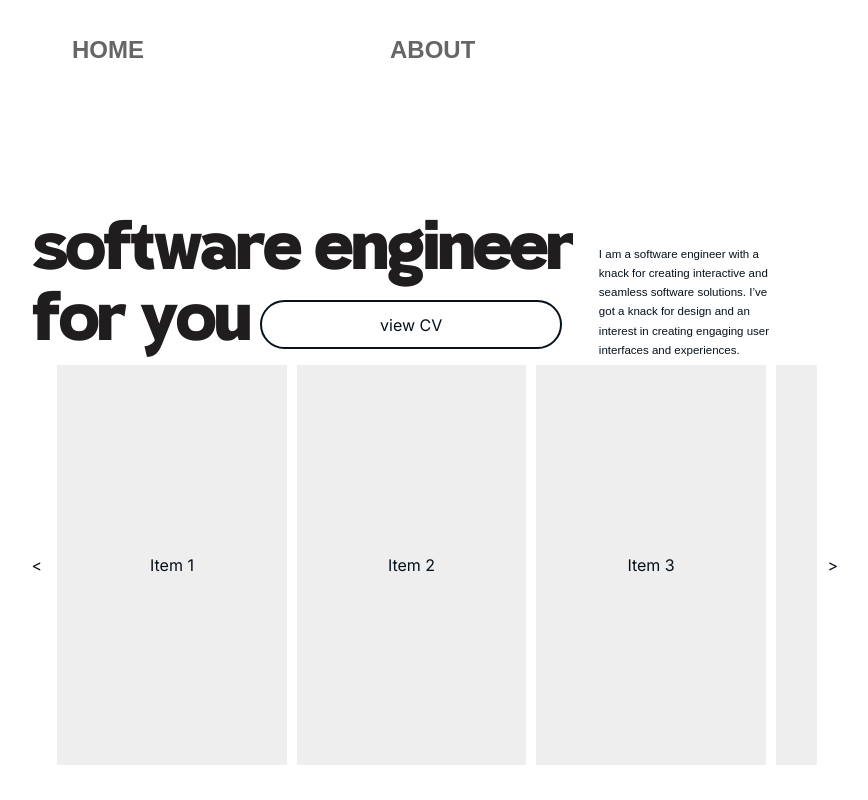
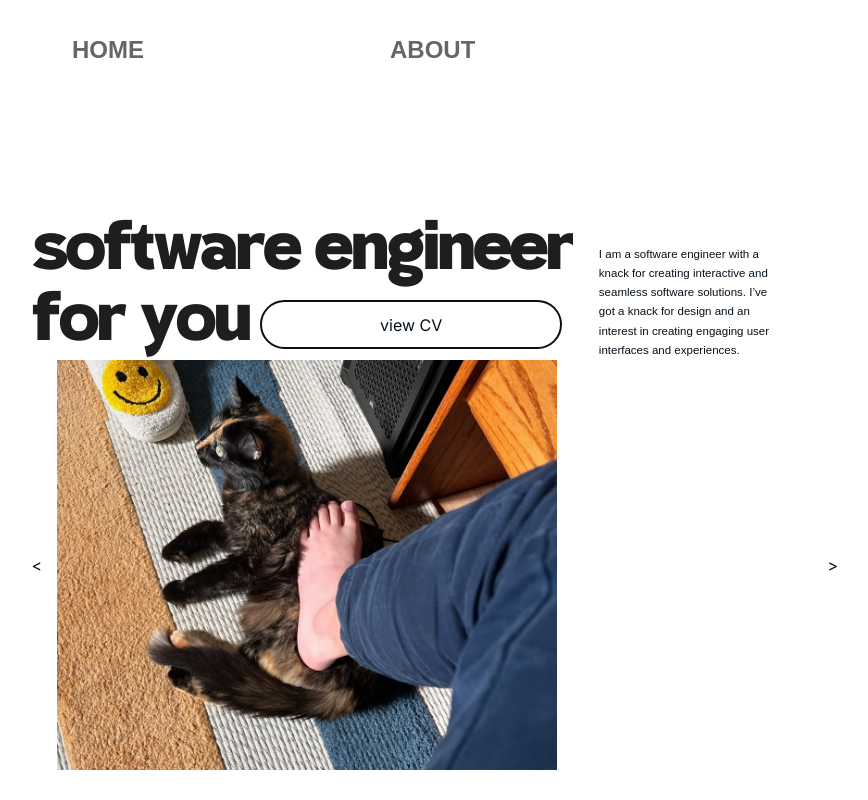
Before and after one commit to senjieh/personal-portfolio-site, a Next.js app: page /about in a window 1280 px wide. Shown: the whole page, without its empty margins (186-1054 px from the left). Built offline with nearby package versions, Linux system fonts and the light colour scheme.

Commit message:
Added: Config File Added config file for easy web content adjustment

```diff
--- a/app/about/page.js
+++ b/app/about/page.js
@@ -1,47 +1,12 @@
 "use client"
 
 import { useState, useEffect } from "react";
+import aboutData from "../config/aboutData";
 import Image from "next/image";
 import Nav from "../components/nav"
 import Carousel from "../components/carousel";
 
-/* Purpose of this is to wait for all images to load before starting the
-animation. */
-function useImageLoader() {
-  const [isLoaded, setIsLoaded] = useState(false);
-
-  useEffect(() => {
-    const images = document.images;
-    const totalImages = images.length;
-    let loadedImages = 0;
-
-    const imageLoaded = () => {
-      loadedImages += 1;
-      if (loadedImages === totalImages) {
-        setIsLoaded(true);
-      }
-    };
-
-    for (let i = 0; i < totalImages; i++) {
-      if (images[i].complete) {
-        imageLoaded();
-      } else {
-        images[i].addEventListener("load", imageLoaded);
-        images[i].addEventListener("error", imageLoaded);
-      }
-    }
-
-    if (totalImages === 0 || loadedImages === totalImages) {
-      setIsLoaded(true);
-    }
-  }, []);
-
-  return isLoaded;
-}
-
-
-export default function Home() {
-  const isLoaded = useImageLoader();
+export default function About() {
 
   return (
     <main className="flex flex-col items-center">
@@ -64,7 +29,7 @@ export default function Home() {
 
         </div>
         <div className="projects-container">
-          <Carousel/>
+          <Carousel carouselData={aboutData}/>
         </div>
       </div>
     </main>
--- a/app/components/carousel.js
+++ b/app/components/carousel.js
@@ -1,6 +1,21 @@
+import { Caramel } from "next/font/google";
 import React, { useRef, useState } from "react";
+import Image from 'next/image';
 
-const Carousel = () => {
+
+/**
+ *
+ * @param {List} carouselData - A list of objects that contains data about each item within carousel:
+ * -- {string} name: Name of project that will be displayed onhover over carousel item
+ * -- {string} imageLink: Link to image
+ * -- {list} projectDescription: An object representing project description to be mapped into pop up modal
+ * -- -- {string} type: Link to image to be displayed
+ * -- -- {string} details: details of type: text, link to image
+ * @returns
+ */
+
+
+const Carousel = ({carouselData}) => {
   const scrollRef = useRef(null);
   const [isDragging, setIsDragging] = useState(false);
   const [startX, setStartX] = useState(0);
@@ -66,8 +81,7 @@ const Carousel = () => {
         onMouseUp={handleMouseUp}
         onMouseMove={handleMouseMove}
       >
-        {/* Carousel Items */}
-        {Array.from({ length: 10 }, (_, i) => (
+        {carouselData.map((x, i) => (
           <div
             key={i}
             style={{
@@ -80,9 +94,14 @@ const Carousel = () => {
               justifyContent: "center",
             }}
           >
-            Item {i + 1}
-          </div>
-        ))}
+            <Image
+            src={x.imageLink}
+            width={500}
+            height={500}
+            alt="img"
+            />
+          </div>))}
+
       </div>
 
       <button onClick={scrollRightFunc}>{">"}</button>
--- /dev/null
+++ b/app/config/aboutData.js
@@ -0,0 +1,8 @@
+// /config/aboutData.js
+const aboutData = [{
+    "name": "HP Capstone",
+    "imageLink": "/images/0.jpg",
+    "description": [{"type": "text", "details": "something"},]
+  }]
+
+export default aboutData;
```
Also changed, not shown: 1 other file (tests, documents, lock files or other folders).
